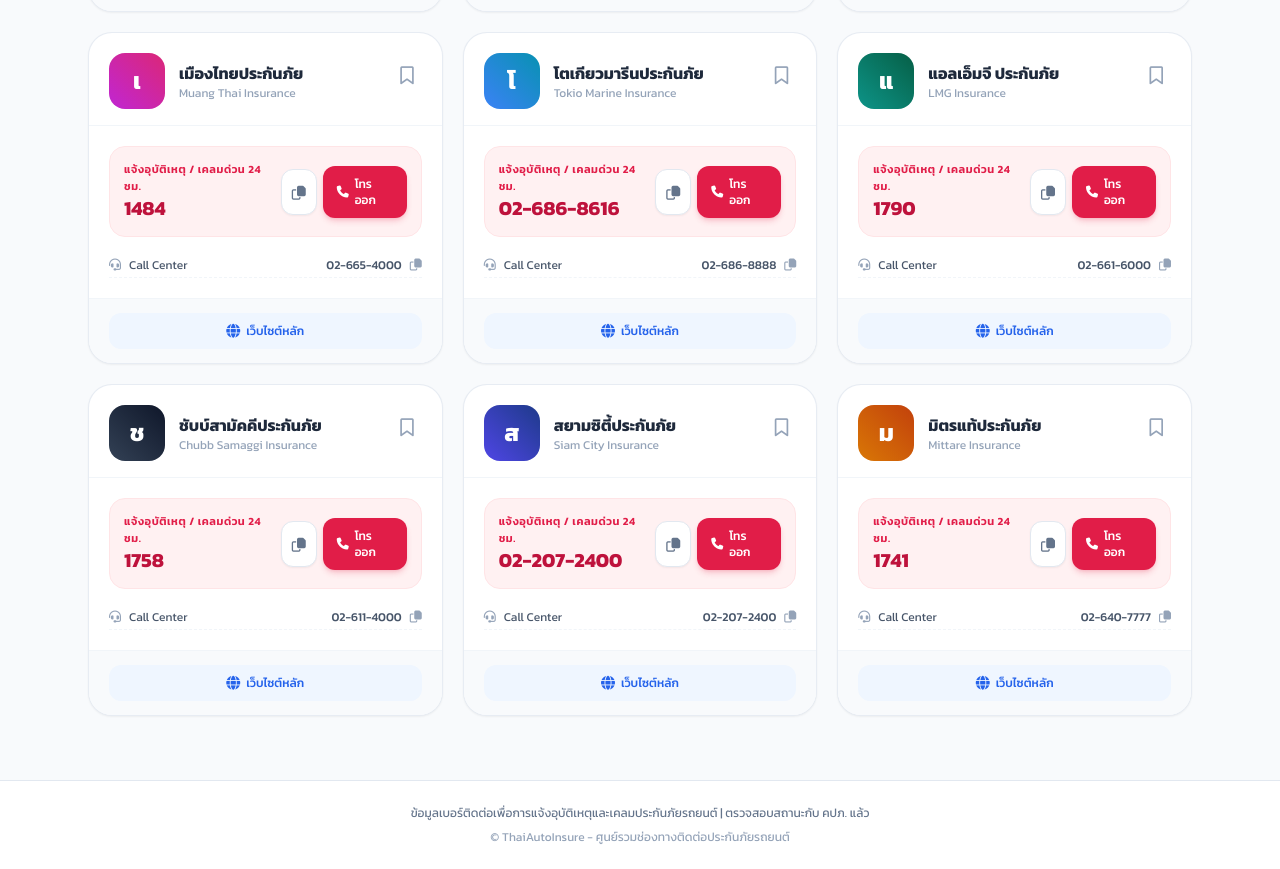
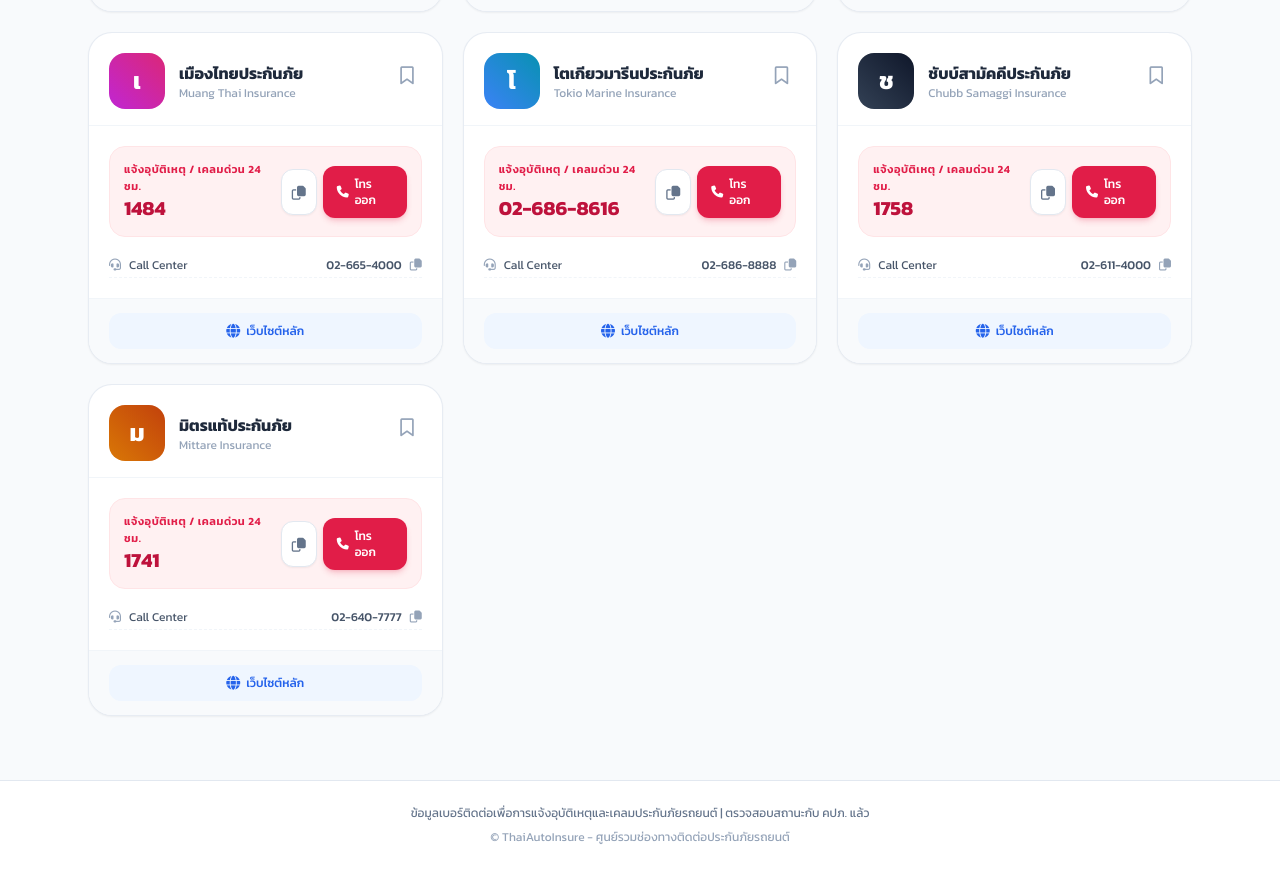
Before and after one commit to MGUBON69/Thai-Auto-Insurance, a plain HTML site: page index.html in a window 1280 px wide. Shown: the part 1091-1960 px from the top of the page. Drawn offline with nearby package versions, Linux system fonts and the light colour scheme.

Commit message:
Update index.html

```diff
--- a/index.html
+++ b/index.html
@@ -319,19 +319,6 @@
                 badge: "มาตรฐานญี่ปุ่น"
             },
             {
-                id: "lmg",
-                name: "แอลเอ็มจี ประกันภัย",
-                enName: "LMG Insurance",
-                logo: "",
-                autoInvert: false,
-                hotline: "1790",
-                callCenter: "02-661-6000",
-                website: "https://www.lmginsurance.co.th",
-                hasEmergency: true,
-                color: "from-teal-600 to-emerald-800",
-                badge: "บริการรวดเร็ว จริงใจ"
-            },
-            {
                 id: "chubb",
                 name: "ชับบ์สามัคคีประกันภัย",
                 enName: "Chubb Samaggi Insurance",
@@ -343,19 +330,6 @@
                 hasEmergency: true,
                 color: "from-slate-700 to-slate-900",
                 badge: "เครือข่ายระดับโลก"
-            },
-            {
-                id: "siamcity",
-                name: "สยามซิตี้ประกันภัย",
-                enName: "Siam City Insurance",
-                logo: "",
-                autoInvert: false,
-                hotline: "02-207-2400",
-                callCenter: "02-207-2400",
-                website: "https://www.siamcityinsurance.com",
-                hasEmergency: true,
-                color: "from-indigo-600 to-blue-900",
-                badge: "คุ้มครองมั่นใจ"
             },
             {
                 id: "mittare",
```
